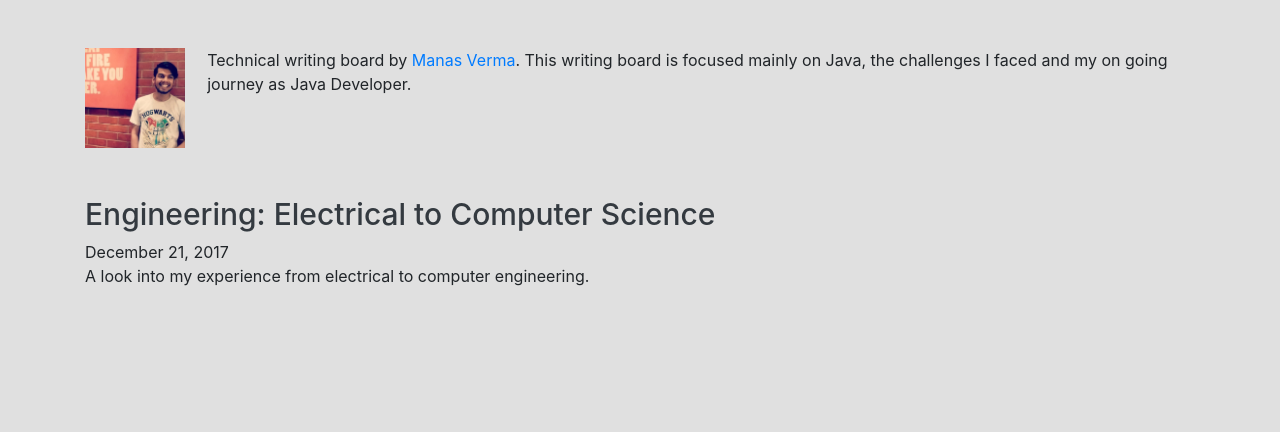
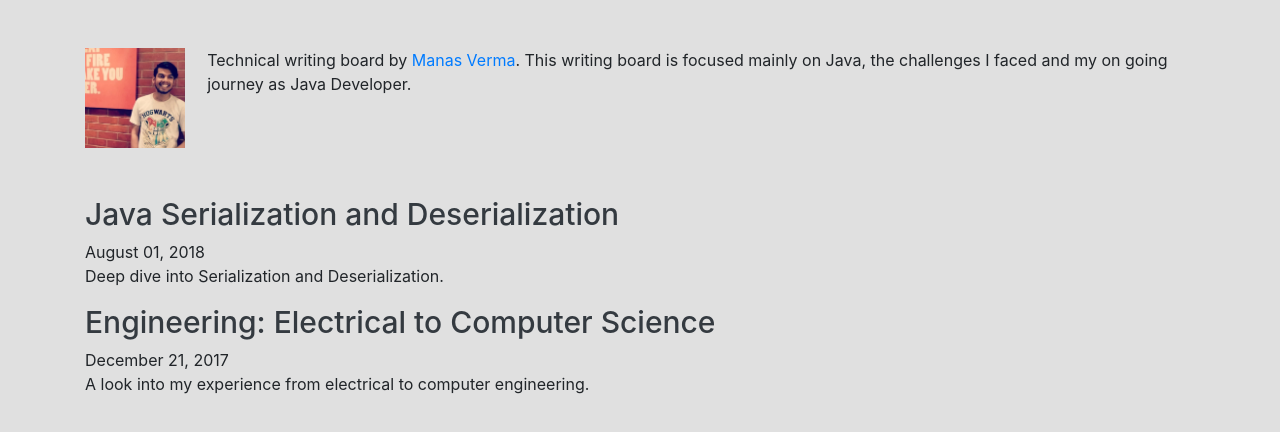
Before and after one commit to manasvrm227/writing-board, a plain HTML site: page index.html in a window 1280 px wide. Drawn offline with nearby package versions, Linux system fonts and the light colour scheme.

Commit message:
Update index.html

```diff
--- a/index.html
+++ b/index.html
@@ -18,6 +18,10 @@
 <div style = "display:flex;" >
 <div class = "descfont" ><img src="img/manas.jpg" alt="Manas Verma" width="100" height="100"></div><div style ="padding-left:2%;"> Technical writing board by <a href="https://www.linkedin.com/in/manasverma2/">Manas Verma</a>. This writing board is focused mainly on Java, the challenges I faced and my on going journey as Java Developer.</div></div>
 <br><br>
+<a href = "pages/serialization.html" ><h3> Java Serialization and Deserialization </h3></a>
+<span>August 01, 2018</span>
+<p>Deep dive into Serialization and Deserialization.</p>
+
 <a href = "pages/electricalToComputerScience.html" ><h3> Engineering: Electrical to Computer Science </h3></a>
 <span>December 21, 2017</span>
 <p>A look into my experience from electrical to computer engineering.</p>
```
